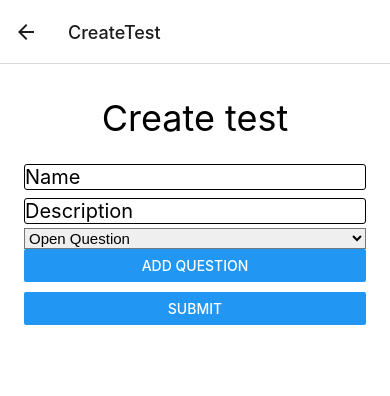
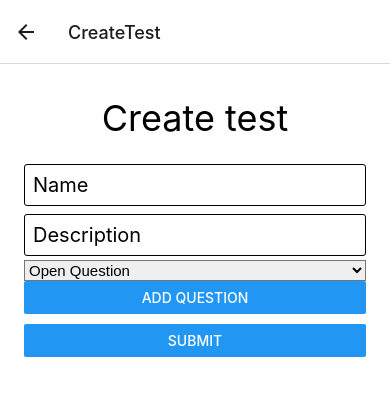
Before and after one commit to pablozz/easy-test, a React Native app: screen /CreateTest in a window 390 px wide. Shown: the top 396 px of the page. Built offline with nearby package versions, Linux system fonts and the light colour scheme.

Commit message:
improve styles, add snackbar

```diff
--- a/components/Input.tsx/Input.tsx
+++ b/components/Input/Input.tsx
@@ -19,6 +19,7 @@ const styles = StyleSheet.create({
     fontSize: 20,
     padding: 8,
     backgroundColor: "white",
+    width: "100%",
   },
   inputError: {
     borderWidth: 3,
--- /dev/null
+++ b/components/Snackbar/Snackbar.tsx
@@ -0,0 +1,20 @@
+import React from "react";
+import { StyleSheet } from "react-native";
+import { Snackbar as PaperSnackbar } from "react-native-paper";
+
+// @TODO: add appropriate type
+const Snackbar = ({ children, ...props }: any) => {
+  return (
+    <PaperSnackbar style={styles.snackbar} {...props}>
+      {children}
+    </PaperSnackbar>
+  );
+};
+
+const styles = StyleSheet.create({
+  snackbar: {
+    backgroundColor: "red",
+  },
+});
+
+export default Snackbar;
--- /dev/null
+++ b/components/Snackbar/index.ts
@@ -0,0 +1 @@
+export { default } from "./Snackbar";
--- a/constants/urls.ts
+++ b/constants/urls.ts
@@ -1,3 +1,3 @@
 export const Urls = {
-  DEV_API: "http://localhost:57679/api",
+  DEV_API: "https://easytest-api.azurewebsites.net/api",
 };
--- a/modules/SolveTestForm/Answer/Answer.tsx
+++ b/modules/SolveTestForm/Answer/Answer.tsx
@@ -2,7 +2,7 @@ import React from "react";
 import { View, Text, StyleSheet } from "react-native";
 import { Checkbox, RadioButton } from "react-native-paper";
 
-import Input from "../../../components/Input.tsx"; // @TODO: add typescript imports "@"
+import Input from "../../../components/Input"; // @TODO: add typescript imports "@"
 import { TestAnswer } from "../../../types/test";
 
 interface IAnswerProps {
--- a/screens/CreateTest.tsx
+++ b/screens/CreateTest.tsx
@@ -1,6 +1,6 @@
 import { NativeStackScreenProps } from "@react-navigation/native-stack";
 import React, { useState } from "react";
-import { Text, TextInput, View, StyleSheet, Button } from "react-native";
+import { Text, View, StyleSheet, Button } from "react-native";
 import { Picker } from "@react-native-picker/picker";
 
 import { RootStackParamList } from "../navigation";
@@ -10,6 +10,7 @@ import {
   questionTypesObject,
 } from "../constants/questionTypes";
 import { Urls } from "../constants/urls";
+import Input from "../components/Input";
 
 export type CreateTestProps = NativeStackScreenProps<
   RootStackParamList,
@@ -49,26 +50,26 @@ const CreateTest = ({ navigation }: CreateTestProps) => {
   return (
     <View style={styles.container}>
       <Text style={styles.title}>Create test</Text>
-      <TextInput
+      <Input
         style={styles.input}
         placeholder="Name"
         defaultValue={name}
-        onChangeText={(newText) => setName(newText)}
+        onChangeText={(newText: string) => setName(newText)}
       />
-      <TextInput
+      <Input
         style={styles.input}
         placeholder="Description"
         defaultValue={description}
-        onChangeText={(newText) => setDescription(newText)}
+        onChangeText={(newText: string) => setDescription(newText)}
       />
       {questions.map((question, index) => (
         <View key={index}>
           <View style={styles.questionWrap}>
-            <TextInput
+            <Input
               style={styles.questionInput}
               placeholder="Question"
               defaultValue={question.text}
-              onChangeText={(newText) =>
+              onChangeText={(newText: string) =>
                 setQuestions(() => {
                   questions[index].text = newText;
                   return questions;
@@ -89,11 +90,11 @@ const CreateTest = ({ navigation }: CreateTestProps) => {
             <View style={styles.indent}>
               {question.answers.map((answer, answerIndex) => (
                 <View key={answerIndex} style={styles.answerWrap}>
-                  <TextInput
+                  <Input
                     style={styles.input}
                     placeholder="Answer"
                     defaultValue={answer}
-                    onChangeText={(newText) =>
+                    onChangeText={(newText: string) =>
                       setQuestions(() => {
                         questions[index].answers![answerIndex] = newText;
                         return questions;
--- a/screens/EnterCode.tsx
+++ b/screens/EnterCode.tsx
@@ -2,7 +2,7 @@ import { NativeStackScreenProps } from "@react-navigation/native-stack";
 import React, { useState } from "react";
 import { StyleSheet, View, Text, Button } from "react-native";
 
-import Input from "../components/Input.tsx";
+import Input from "../components/Input";
 import { Urls } from "../constants/urls";
 import { RootStackParamList } from "../navigation";
 import { Test } from "../types/test";
--- a/screens/Login.tsx
+++ b/screens/Login.tsx
@@ -1,9 +1,12 @@
 import { NativeStackScreenProps } from "@react-navigation/native-stack";
-import React from "react";
+import React, { useState } from "react";
+import { Controller, useForm } from "react-hook-form";
+
 import { RootStackParamList } from "../navigation";
-import { Button, Text, TextInput, View, StyleSheet } from "react-native";
+import { Button, Text, View, StyleSheet } from "react-native";
 import { Urls } from "../constants/urls";
-import { Controller, useForm } from "react-hook-form";
+import Input from "../components/Input";
+import Snackbar from "../components/Snackbar";
 
 export type LoginProps = NativeStackScreenProps<RootStackParamList, "Login">;
 
@@ -12,8 +15,9 @@ type FormData = {
   password: string;
 };
 
-const Login = (props: LoginProps) => {
-  const { navigation } = props;
+const Login = ({ navigation }: LoginProps) => {
+  const [errorSnackbarVisible, setErrorSnackbarVisible] = useState(false);
+
   const {
     control,
     handleSubmit,
@@ -33,11 +37,16 @@ const Login = (props: LoginProps) => {
       },
       body: JSON.stringify(data),
     }).then((res) => res.json());
-    console.log({ token: response.jwt });
+
+    if (!response.jwt) {
+      setErrorSnackbarVisible(true);
+    }
   };
 
   return (
+    <>
       <View style={styles.container}>
+        <View style={styles.loginCointainer}>
           <Controller
             control={control}
             rules={{
@@ -45,8 +54,7 @@ const Login = (props: LoginProps) => {
               minLength: 5,
             }}
             render={({ field: { onChange, onBlur, value } }) => (
-          <TextInput
-            style={styles.input}
+              <Input
                 onBlur={onBlur}
                 onChangeText={onChange}
                 value={value}
@@ -66,13 +74,13 @@ const Login = (props: LoginProps) => {
               minLength: 5,
             }}
             render={({ field: { onChange, onBlur, value } }) => (
-          <TextInput
-            style={styles.input}
+              <Input
                 onBlur={onBlur}
                 onChangeText={onChange}
                 value={value}
                 placeholder="Password"
                 accessibilityLabel="Password"
+                secureTextEntry={true}
               />
             )}
             name="password"
@@ -81,6 +89,8 @@ const Login = (props: LoginProps) => {
             <Text>Your password should be at least 5 characters long</Text>
           )}
           <Button onPress={handleSubmit(onSubmit)} title="login" />
+        </View>
+        <View style={styles.registerContainer}>
           <Text>Don't have an account yet?</Text>
           <View>
             <Button
@@ -91,6 +101,14 @@ const Login = (props: LoginProps) => {
             />
           </View>
         </View>
+      </View>
+      <Snackbar
+        visible={errorSnackbarVisible}
+        onDismiss={() => setErrorSnackbarVisible(false)}
+      >
+        Failed to login
+      </Snackbar>
+    </>
   );
 };
 
@@ -98,9 +116,12 @@ const styles = StyleSheet.create({
   container: {
     backgroundColor: "white",
     alignItems: "center",
-    justifyContent: "flex-start",
+    justifyContent: "space-between",
     flex: 1,
     padding: 10,
+  },
+  loginCointainer: {
+    width: "100%",
   },
   textContainer: {
     padding: 25,
@@ -108,11 +129,9 @@ const styles = StyleSheet.create({
     marginBottom: 10,
     borderRadius: 12,
   },
-  input: {
-    borderWidth: 1,
-    borderRadius: 3,
-    marginVertical: 4,
-    fontSize: 20,
+  registerContainer: {
+    width: "100%",
+    marginBottom: 64,
   },
 });
 
--- a/screens/Register.tsx
+++ b/screens/Register.tsx
@@ -1,9 +1,12 @@
-import React from "react";
-import { RootStackParamList } from "../navigation";
-import { Button, Text, TextInput, View, StyleSheet } from "react-native";
+import React, { useState } from "react";
+import { Button, Text, View, StyleSheet } from "react-native";
 import { Controller, useForm } from "react-hook-form";
 import { NativeStackScreenProps } from "@react-navigation/native-stack";
+
+import Input from "../components/Input";
 import { Urls } from "../constants/urls";
+import { RootStackParamList } from "../navigation";
+import Snackbar from "../components/Snackbar";
 
 export type RegisterProps = NativeStackScreenProps<
   RootStackParamList,
@@ -16,8 +19,8 @@ type FormData = {
   password: string;
 };
 
-const Register = (props: RegisterProps) => {
-  const { navigation } = props;
+const Register = ({ navigation }: RegisterProps) => {
+  const [errorSnackbarVisible, setErrorSnackbarVisible] = useState(false);
 
   const {
     control,
@@ -38,13 +41,18 @@ const Register = (props: RegisterProps) => {
         "Content-Type": "application/json",
       },
       body: JSON.stringify(data),
-    }).then((res) => res.ok);
-    if (response) {
+    }).then((res) => res.json());
+
+    if (!response) {
+      setErrorSnackbarVisible(true);
+      return;
+    }
+
     navigation.navigate("Login");
-    }
   };
 
   return (
+    <>
       <View style={styles.container}>
         <Controller
           control={control}
@@ -52,8 +60,7 @@ const Register = (props: RegisterProps) => {
             required: true,
           }}
           render={({ field: { onChange, onBlur, value } }) => (
-          <TextInput
-            style={styles.input}
+            <Input
               onBlur={onBlur}
               onChangeText={onChange}
               value={value}
@@ -72,8 +79,7 @@ const Register = (props: RegisterProps) => {
             minLength: 5,
           }}
           render={({ field: { onChange, onBlur, value } }) => (
-          <TextInput
-            style={styles.input}
+            <Input
               onBlur={onBlur}
               onChangeText={onChange}
               value={value}
@@ -94,13 +100,13 @@ const Register = (props: RegisterProps) => {
             minLength: 5,
           }}
           render={({ field: { onChange, onBlur, value } }) => (
-          <TextInput
-            style={styles.input}
+            <Input
               onBlur={onBlur}
               onChangeText={onChange}
               value={value}
               placeholder="Password"
               accessibilityLabel="Password"
+              secureTextEntry={true}
             />
           )}
           name="password"
@@ -109,8 +115,17 @@ const Register = (props: RegisterProps) => {
           <Text>Your password should be at least 5 characters long</Text>
         )}
 
+        <View style={styles.submitContainer}>
           <Button onPress={handleSubmit(onSubmit)} title="register" />
         </View>
+      </View>
+      <Snackbar
+        visible={errorSnackbarVisible}
+        onDismiss={() => setErrorSnackbarVisible(false)}
+      >
+        Failed to login
+      </Snackbar>
+    </>
   );
 };
 
@@ -121,6 +136,7 @@ const styles = StyleSheet.create({
     justifyContent: "flex-start",
     flex: 1,
     padding: 10,
+    width: "100%",
   },
   textContainer: {
     padding: 25,
@@ -134,6 +150,10 @@ const styles = StyleSheet.create({
     marginVertical: 4,
     fontSize: 20,
   },
+  submitContainer: {
+    width: "100%",
+    marginTop: 12,
+  },
 });
 
 export default Register;
```
Also changed, not shown: components/Input/index.ts (renamed from components/Input.tsx/index.ts), 1 other file (tests, documents, lock files or other folders). Lines whose indentation alone changed are shown as unchanged.
